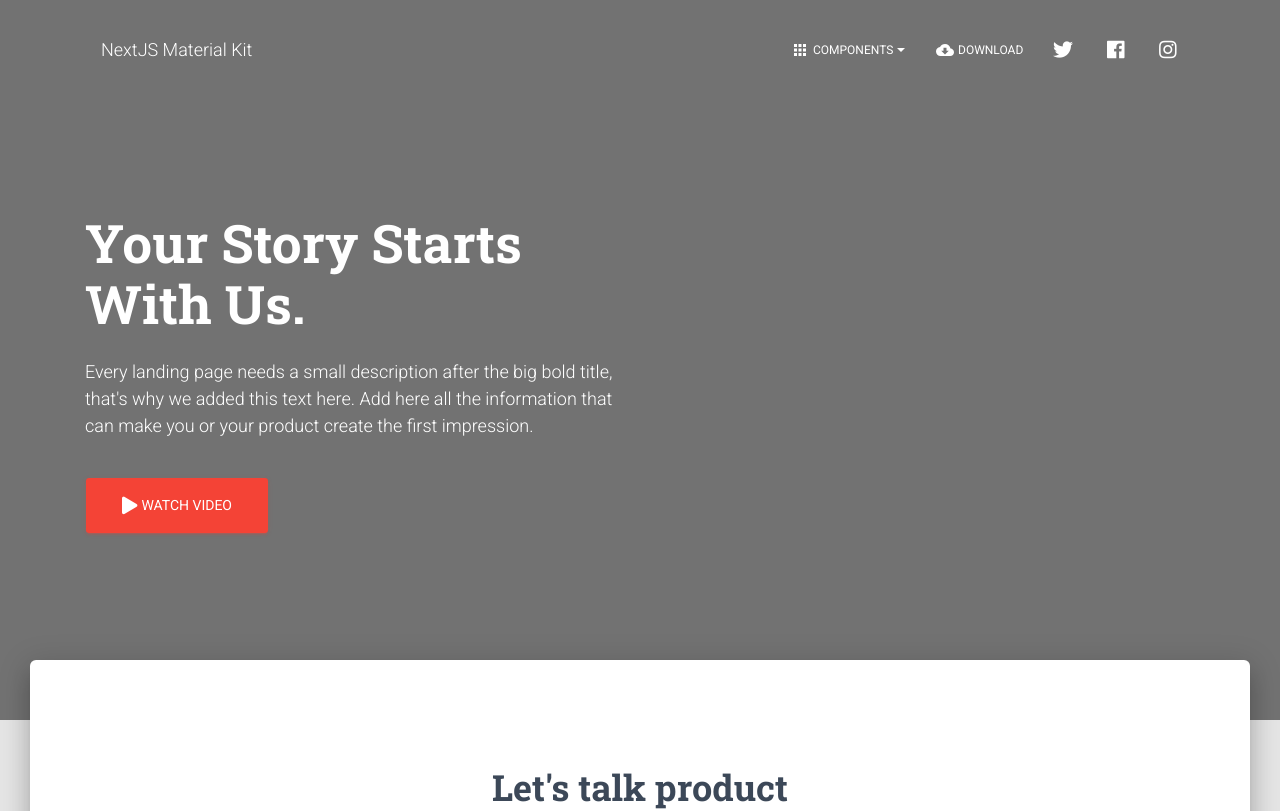
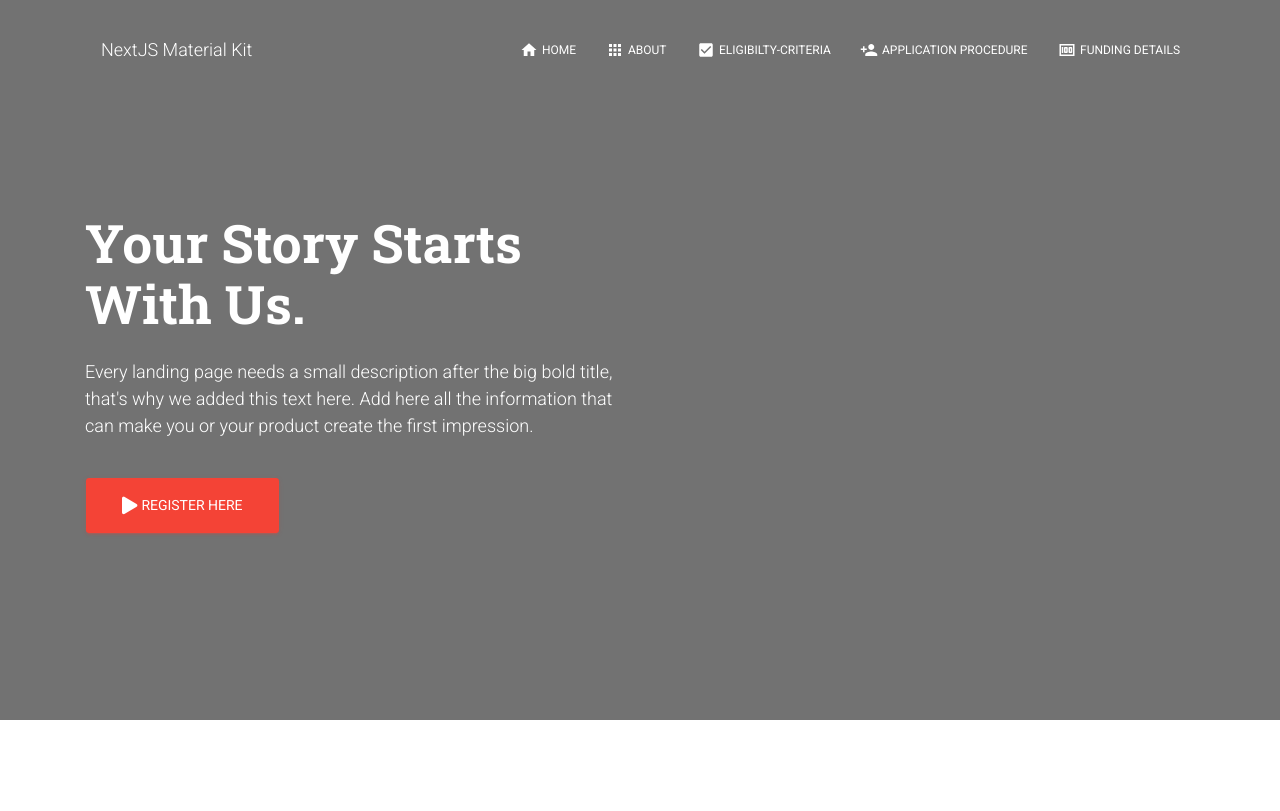
Before and after one commit to snitin315/startup-website, a Next.js app: page / in a window 1280 px wide. Shown: the top 811 px of the page. Built offline with nearby package versions, Linux system fonts and the light colour scheme.

Commit message:
update Header Links

```diff
--- a/components/Header/HeaderLinks.js
+++ b/components/Header/HeaderLinks.js
@@ -1,20 +1,15 @@
 /*eslint-disable*/
 import React from "react";
-import Link from "next/link";
 
 // @material-ui/core components
 import { makeStyles } from "@material-ui/core/styles";
 import List from "@material-ui/core/List";
 import ListItem from "@material-ui/core/ListItem";
-import Tooltip from "@material-ui/core/Tooltip";
 
 // @material-ui/icons
-import { Apps, CloudDownload } from "@material-ui/icons";
-import DeleteIcon from "@material-ui/icons/Delete";
-import IconButton from "@material-ui/core/IconButton";
+import { Apps,Home,PersonAdd,CheckBox,Money,People} from "@material-ui/icons";
 
 // core components
-import CustomDropdown from "components/CustomDropdown/CustomDropdown.js";
 import Button from "components/CustomButtons/Button.js";
 
 import styles from "assets/jss/nextjs-material-kit/components/headerLinksStyle.js";
@@ -26,95 +21,51 @@ export default function HeaderLinks(props) {
   return (
     <List className={classes.list}>
       <ListItem className={classes.listItem}>
-        <CustomDropdown
-          noLiPadding
-          navDropdown
-          buttonText="Components"
-          buttonProps={{
-            className: classes.navLink,
-            color: "transparent"
-          }}
-          buttonIcon={Apps}
-          dropdownList={[
-            <Link href="/components">
-              <a className={classes.dropdownLink}>All components</a>
-            </Link>,
-            <a
-              href="https://creativetimofficial.github.io/nextjs-material-kit/#/documentation?ref=njsmk-navbar"
-              target="_blank"
-              className={classes.dropdownLink}
+        <Button
+          href="/"
+          color="transparent"
+          className={classes.navLink}
         >
-              Documentation
-            </a>
-          ]}
-        />
+          <Home className={classes.icons} /> Home
+        </Button>
       </ListItem>
       <ListItem className={classes.listItem}>
         <Button
-          href="https://www.creative-tim.com/product/nextjs-material-kit?ref=njsmk-navbar"
+          href="/about"
           color="transparent"
-          target="_blank"
           className={classes.navLink}
         >
-          <CloudDownload className={classes.icons} /> Download
+          <Apps className={classes.icons} /> About
         </Button>
       </ListItem>
       <ListItem className={classes.listItem}>
-        {/*<Tooltip title="Delete">
-          <IconButton aria-label="Delete">
-            <DeleteIcon />
-          </IconButton>
-        </Tooltip>*/}
-        <Tooltip
-          id="instagram-twitter"
-          title="Follow us on twitter"
-          placement={"top"}
-          classes={{ tooltip: classes.tooltip }}
-        >
         <Button
-            href="https://twitter.com/CreativeTim?ref=creativetim"
-            target="_blank"
+          href="/eligibility-criteria"
           color="transparent"
           className={classes.navLink}
         >
-            <i className={classes.socialIcons + " fab fa-twitter"} />
+          <CheckBox className={classes.icons} /> Eligibilty-Criteria
         </Button>
-        </Tooltip>
       </ListItem>
       <ListItem className={classes.listItem}>
-        <Tooltip
-          id="instagram-facebook"
-          title="Follow us on facebook"
-          placement={"top"}
-          classes={{ tooltip: classes.tooltip }}
-        >
         <Button
+          href="/application/procedure"
           color="transparent"
-            href="https://www.facebook.com/CreativeTim?ref=creativetim"
-            target="_blank"
           className={classes.navLink}
         >
-            <i className={classes.socialIcons + " fab fa-facebook"} />
+          <PersonAdd className={classes.icons} /> Application Procedure
         </Button>
-        </Tooltip>
       </ListItem>
       <ListItem className={classes.listItem}>
-        <Tooltip
-          id="instagram-tooltip"
-          title="Follow us on instagram"
-          placement={"top"}
-          classes={{ tooltip: classes.tooltip }}
-        >
         <Button
+          href="/funding-details"
           color="transparent"
-            href="https://www.instagram.com/CreativeTimOfficial?ref=creativetim"
-            target="_blank"
           className={classes.navLink}
         >
-            <i className={classes.socialIcons + " fab fa-instagram"} />
+          <Money className={classes.icons} /> Funding Details
         </Button>
-        </Tooltip>
       </ListItem>
+
     </List>
   );
 }
--- a/pages/index.js
+++ b/pages/index.js
@@ -58,18 +58,18 @@ export default function LandingPage(props) {
               <Button
                 color="danger"
                 size="lg"
-                href="https://www.youtube.com/watch?v=dQw4w9WgXcQ&ref=creativetim"
+                href="Register Here"
                 target="_blank"
                 rel="noopener noreferrer"
               >
                 <i className="fas fa-play" />
-                Watch video
+                Register Here
               </Button>
             </GridItem>
           </GridContainer>
         </div>
       </Parallax>
-      <div className={classNames(classes.main, classes.mainRaised)}>
+      <div className={classNames(classes.main)}>
         <div className={classes.container}>
           <ProductSection />
           <TeamSection />
```
Lines whose indentation alone changed are shown as unchanged.
